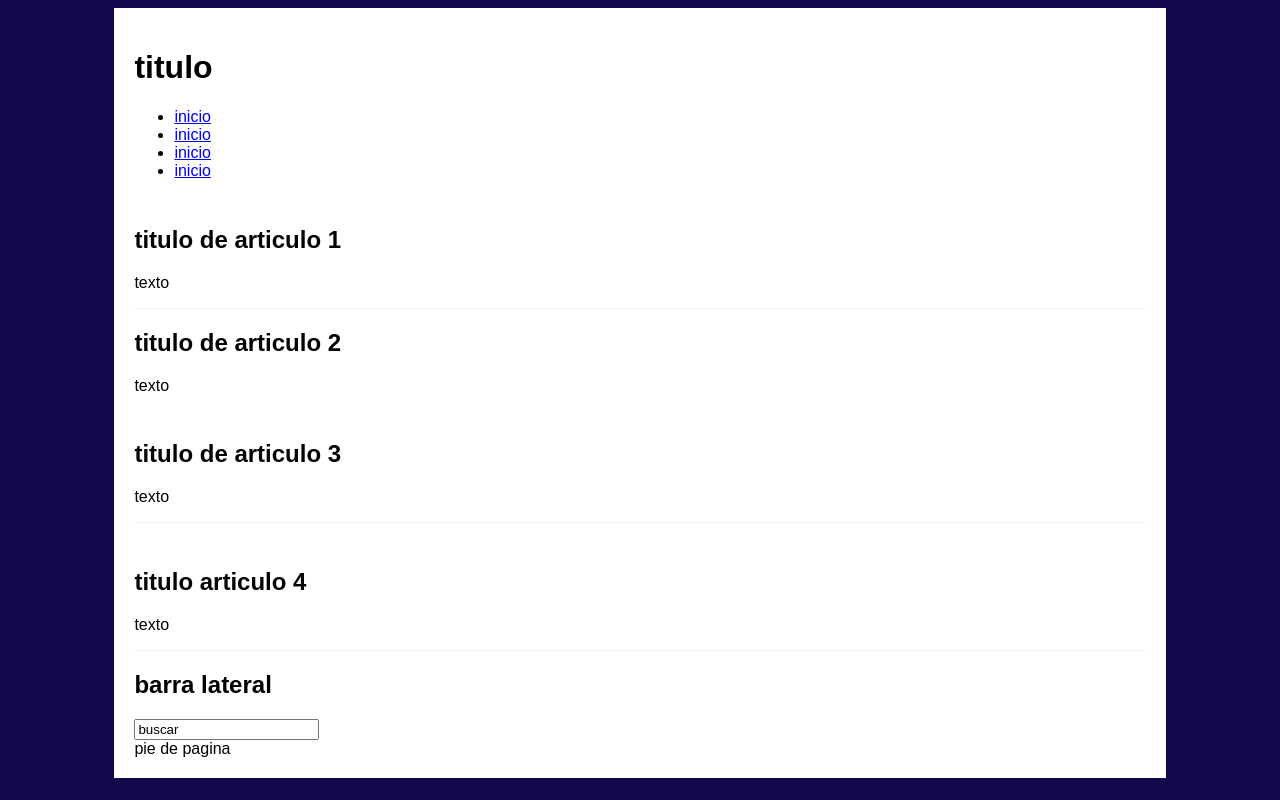
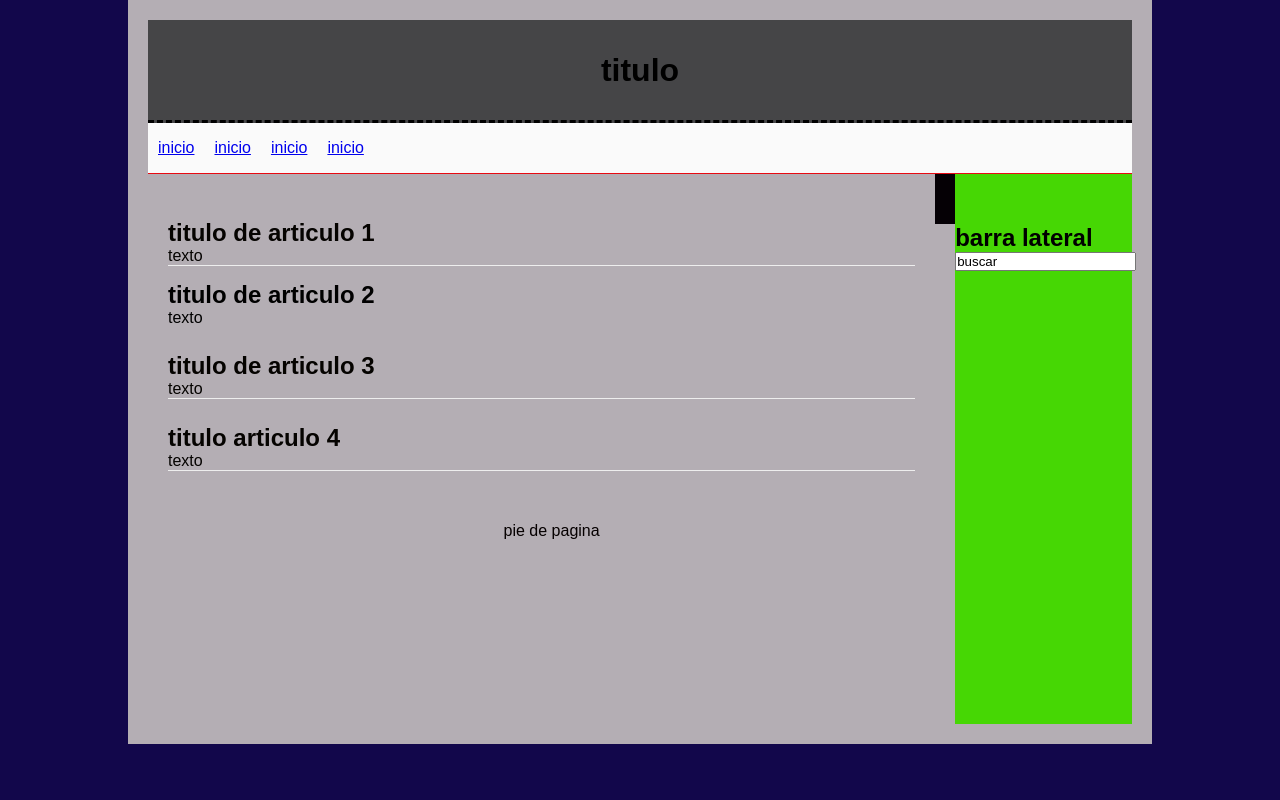
Before and after one commit to ajlarez/PRIMER-CSS, a plain HTML site: page index.html in a window 1280 px wide. Drawn offline with Linux system fonts and the light colour scheme.

Commit message:
css aplicado

```diff
--- /dev/null
+++ b/css/styles.css
@@ -0,0 +1,56 @@
+*{
+    margin: 0px;
+    padding: 0px;
+}
+header {
+    background: rgb(69, 69, 71);
+    height: 100px;
+    width: 100%;
+    margin: 0px;
+    text-align: center;
+    line-height: 100px;
+    color: black;
+    border-bottom: 3px dashed black;
+
+}
+
+nav{
+    background: rgb(250, 250, 250);
+    height: 50px;
+    border-bottom: 1px solid rgb(232, 10, 18);
+
+}
+
+nav ul li{
+    float: left;
+    list-style: none;
+    margin: 10px;
+    line-height: 30px;
+}
+
+.article:firs-child{
+    border-bottom: 10 px;
+    border-top: 1px sold #ef0909
+
+}
+
+aside{
+    float: right;
+    width: calc(20% - 20px);
+    background: rgb(70, 215, 4);
+    min-height: 500px;
+    padding-top: 50px;
+}
+
+footer{
+    background: #050005;
+    color: rgb(6, 0, 0);
+    text-align: center;
+    height: 50px;
+    line-height: 50px;
+}
+
+.clearflix{
+    clear: both;
+
+}
--- a/index.html
+++ b/index.html
@@ -4,19 +4,21 @@
     <meta charset="UTF-8">
     <meta name="viewport" content="width=, initial-scale=1.0">
     <title>Document</title>
-
+     <link rel="stylesheet" href="css/styles.css">
     <style>
         /* selector de etiquetas */
         body {
             background-color: rgb(18, 7, 75);
             font-family: Arial, sans-serif, sans-serif;
+            display: flex;
         }
 
         /*selector de id */
         #contenedor {
-            width: 80%;
+            float: left;
+            width: calc(80% - 40px);
             margin: 0 auto;
-            background-color: white;
+            background-color: rgb(180, 174, 180);
             padding: 20px;
         }
         /* selector de clase*/
@@ -53,7 +55,9 @@
             </ul>
         </nav>
 
-        <section>
+        <div class="clearfix"></div>
+
+        <section id="contenedor">
             <article class="article">
                 <h2>titulo de articulo 1</h2>
                 <p>texto</p>
@@ -80,6 +84,8 @@
             </form>
         </aside>
 
+        <div class="clearfix"></div>
+
         <footer>
             pie de pagina
         </footer>
```
